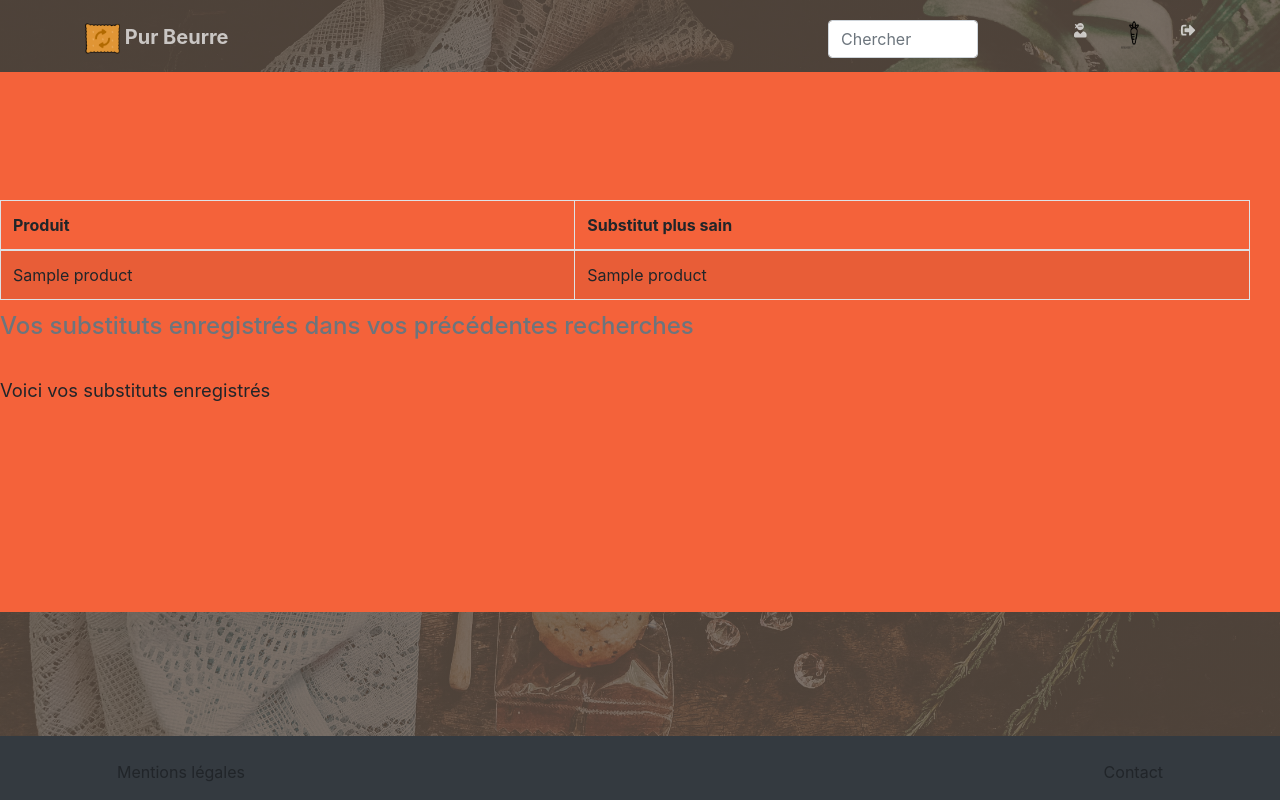
After one commit to oliviernes/oc_P8, a Django app: page /favorites/ in a window 1280 px wide. The commit adds this page. Run offline with Django 3.2, Linux system fonts and the light colour scheme; a user stored in the database is signed in; tables that the repository leaves empty hold one stand-in row (values such as "Sample post"); parts of the project's set-up code (start-up, migrations or seed data) failed here and were passed over; some libraries are stand-ins or nearby versions; some web fonts are replaced.

Commit message:
Add favorites.html page to record user's substitutes

```diff
--- a/pur_beurre/food_substitute/templates/food_substitute/base.html
+++ b/pur_beurre/food_substitute/templates/food_substitute/base.html
@@ -40,7 +40,7 @@
                         <li class="nav-item">
                         <a class="nav-link js-scroll-trigger" href="{% url 'my_account' %}">
                         <i class="fas fa-user-ninja"></i></a></li>
-                        <li class="nav-item"><a class="nav-link js-scroll-trigger" href="#services"><img
+                        <li class="nav-item"><a class="nav-link js-scroll-trigger" href="{% url 'favorites' %}"><img
                             src="{% static 'food_substitute/img/Carrot.png' %}" height="30"
                             width="30"></a></li>
                         <li class="nav-item"><a class="nav-link js-scroll-trigger" href="{% url 'logout' %}"><i class="fas fa-sign-out-alt"></i></a></li>
--- /dev/null
+++ b/pur_beurre/food_substitute/templates/food_substitute/favorites.html
@@ -0,0 +1,41 @@
+{% extends 'food_substitute/base.html' %}
+
+{% block infos %}
+
+    <table class="table table-bordered table-striped table-condensed">
+        <caption>
+        <h4>Vos substituts enregistrés dans vos précédentes recherches</h4>
+        </caption>
+        <thead>
+        <tr>
+        <th>Produit</th>
+        <th>Substitut plus sain</th>
+        </tr>
+        </thead>
+
+        <tbody>
+
+        {% for records in favorite_recorded %}
+        <tr>
+            {% for rec in records %}
+            <td> <a href="{% url 'detail' rec.code %}">{{ rec.name }}</a> </td>
+            {% endfor %}
+        </tr>
+        {% endfor %}
+
+        </tbody>
+    </table>
+
+    {% if recording is True %}
+        {% if duplicates is True %}
+        <p> {{ user.first_name }}, le substitut {{ substitute.name }} est déjà enregistré pour le produit {{ product.name }}. </p>
+        <br>
+        <p> Mais vous pouvez enregistrer plusieurs substituts pour un même produit. Choisissez un autre substitut.</p>
+        {% else %}
+        <p> {{ user.first_name }}, le substitut {{ substitute.name }} a été enregistré pour le produit {{ product.name }}. </p>
+        {% endif %}
+    {% else %}
+        <p>Voici vos substituts enregistrés</p>
+    {% endif %}
+
+{% endblock %}
--- a/pur_beurre/food_substitute/urls.py
+++ b/pur_beurre/food_substitute/urls.py
@@ -7,4 +7,6 @@ urlpatterns = [
     path("product/<code>", views.detail, name="detail"),
     path("disclaimer/", views.disclaimer, name="disclaimer"),
     path("search/", views.search, name="search"),
+    path("favorites/", views.favorites, name="favorites"),
+    path("save/<produc>/<substitut>", views.save, name="save"),
 ]
--- a/pur_beurre/food_substitute/views.py
+++ b/pur_beurre/food_substitute/views.py
@@ -2,8 +2,9 @@ from collections import Counter
 
 from django.shortcuts import render, get_object_or_404
 from django.core.paginator import Paginator, PageNotAnInteger, EmptyPage
+from django.contrib.auth.models import User
 
-from .models import Category, Products
+from .models import Category, Products, Favorites
 
 import pdb
 
@@ -85,3 +86,48 @@ of the product selected"""
         }
 
     return render(request, "food_substitute/category.html", context)
+
+def save(request, produc, substitut):
+    user_id = request.user.id
+    user = User.objects.get(id = user_id)
+    product = Products.objects.get(code = produc)
+    substitute = Products.objects.get(code = substitut)
+    duplicates = False
+    recorded = Favorites.objects.filter(users = user)
+    favorite_recorded=[]
+    for record in recorded:
+        rec = (Products.objects.get(id = record.products_id), Products.objects.get(id = record.substitute_id))
+        favorite_recorded.append(rec)
+    if len(Favorites.objects.filter(users = user, products=product, substitute=substitute)) > 0:
+        duplicates = True
+    else:
+        record = Favorites(users = user, products=product, substitute=substitute)
+        record.save()
+    recording = True
+    context = {
+        "recording": recording,
+        "user": user,
+        "product": product,
+        "substitute": substitute,
+        "duplicates": duplicates,
+        "favorite_recorded": favorite_recorded,
+    }
+
+    return render(request, "food_substitute/favorites.html", context)
+
+def favorites(request):
+    user_id = request.user.id
+    user = User.objects.get(id = user_id)
+    recorded = Favorites.objects.filter(users = user)
+    favorite_recorded=[]
+    for record in recorded:
+        rec = (Products.objects.get(id = record.products_id), Products.objects.get(id = record.substitute_id))
+        favorite_recorded.append(rec)
+
+    recording = False
+    context = {
+                "recording": recording,
+                "favorite_recorded": favorite_recorded,
+            }
+
+    return render(request, "food_substitute/favorites.html", context)
```
Also changed, not shown: pur_beurre/food_substitute/templates/food_substitute/category.html (+7 -0 lines).
